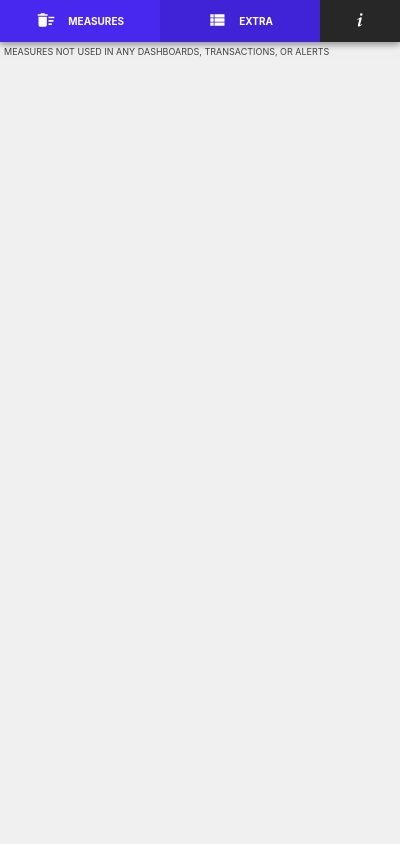
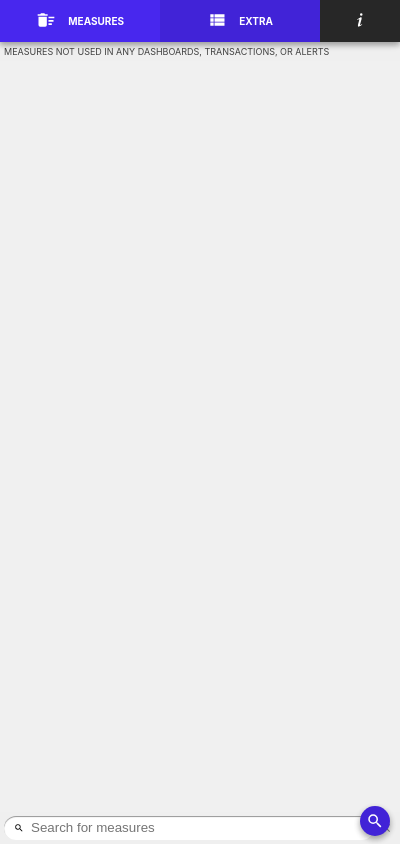
Before and after one commit to areknow/electron-profile, an Electron app: page app/modal.html in a window 400 px wide. Drawn offline with Linux system fonts and the light colour scheme; no server answers.

Commit message:
filter input on main list

```diff
--- a/app/js/modal.js
+++ b/app/js/modal.js
@@ -7,7 +7,7 @@
   var dashboards;
 
 
-  //message received from main process with info for each modal
+  //message received from main process with info for this modal
   require('electron').ipcRenderer.on('profileObject', (event, message) => {
     console.log(message)
 
@@ -37,23 +37,22 @@
 
 
     //add window title and counts
-    var title = document.getElementById('modal-title');
     $('#modal .section-1 .inner .count').text(unusedMeasures.length)
     $('#modal .section-2 .inner-1 .count').text(allMeasures.length)
     $('#modal .section-2 .inner-2 .count').text(transactions.length)
     $('#modal .section-2 .inner-3 .count').text(dashboards.length)
 
 
-    //add profile name to section3 title
+    //add profile name to section3 title and modal app title
     var profileName;
     //check if platform is windows to use back slashes
     var os = require('os');
     if (os.platform() == 'win32') {
-      profileName = message.nameWin
+      profileName = message.profileObject.profile.nameWin
     } else {
-      profileName = message.name
+      profileName = message.profileObject.profile.name
     }
-    title.innerHTML = profileName
+    document.getElementById('modal-title').innerHTML = profileName
     $('.section-3 .material .title #stat-profilename').text(profileName)
 
 
@@ -179,5 +178,37 @@
   $('.section-3 .buttons .print-dashboards').click(function() {
     exportList('Dashboards.txt',dashboards);
   })
+  $('.search-button').click(function() {
+    $(this).hide()
+    $('#unused-measures').css('height','calc(100% - 50px)')
+    $('.filter-wrap').show()
+  })
+  $('.search-close').click(function() {
+    $('.search-button').show()
+    $('#unused-measures').css('height','calc(100% - 20px)')
+    $('.filter-wrap').hide()
+    $("#filter-input").val('')
+    $("#filter-input").keyup()
+  })
+
 
 })();
+
+
+//filter the main list
+function filterList() {
+  var input, filter, ul, li, a, i;
+  input = document.getElementById('filter-input');
+  filter = input.value.toUpperCase();
+  ul = $('.section-1 ul')
+  li = $('.section-1 ul li')
+  for (i = 0; i < li.length; i++) {
+    a = li[i].getElementsByTagName("span")[0];
+    if (a.innerHTML.toUpperCase().indexOf(filter) > -1) {
+      li[i].style.display = "";
+    } else {
+      li[i].style.display = "none";
+    }
+  }
+  $('#modal .section-1 .inner .count').text($('.section-1 ul li:not([style*="display: none"])').length)
+}
--- a/app/modal.html
+++ b/app/modal.html
@@ -36,8 +36,17 @@
       <div class="inner">
         <div class="heading"><span class="count"></span> MEASURES NOT USED IN ANY DASHBOARDS, TRANSACTIONS, OR ALERTS
         </div>
-        <ul></ul>
+        <ul id="unused-measures"></ul>
+        <div class="filter-wrap">
+          <svg class="search" viewBox="0 0 24 24"><path fill="#000000" d="M9.5,3A6.5,6.5 0 0,1 16,9.5C16,11.11 15.41,12.59 14.44,13.73L14.71,14H15.5L20.5,19L19,20.5L14,15.5V14.71L13.73,14.44C12.59,15.41 11.11,16 9.5,16A6.5,6.5 0 0,1 3,9.5A6.5,6.5 0 0,1 9.5,3M9.5,5C7,5 5,7 5,9.5C5,12 7,14 9.5,14C12,14 14,12 14,9.5C14,7 12,5 9.5,5Z" /></svg>
+          <input type="text" id="filter-input" onkeyup="filterList()" placeholder="Search for measures">
+          <svg class="search-close" viewBox="0 0 24 24"><path fill="#000000" d="M19,6.41L17.59,5L12,10.59L6.41,5L5,6.41L10.59,12L5,17.59L6.41,19L12,13.41L17.59,19L19,17.59L13.41,12L19,6.41Z" /></svg>
+        </div>
+        <div class="search-button">
+          <svg class="search" viewBox="0 0 24 24"><path fill="#000000" d="M9.5,3A6.5,6.5 0 0,1 16,9.5C16,11.11 15.41,12.59 14.44,13.73L14.71,14H15.5L20.5,19L19,20.5L14,15.5V14.71L13.73,14.44C12.59,15.41 11.11,16 9.5,16A6.5,6.5 0 0,1 3,9.5A6.5,6.5 0 0,1 9.5,3M9.5,5C7,5 5,7 5,9.5C5,12 7,14 9.5,14C12,14 14,12 14,9.5C14,7 12,5 9.5,5Z" /></svg>
+        </div>
       </div>
+
     </div>
     <div class="section section-2">
       <div class="inner inner-1">
--- a/app/scss/style.scss
+++ b/app/scss/style.scss
@@ -11,12 +11,8 @@
 ::-webkit-scrollbar:horizontal {
   display: none;
 }
-::-webkit-scrollbar-track {
-//  background: #fff;
-}
 ::-webkit-scrollbar-thumb {
   background: #d1d1d1;
-  border-radius: 2px;
 }
 
 
@@ -292,7 +288,7 @@ ul {
         padding: 4px;
       }
       ul {
-        height: calc(100% - 20px)
+        height: calc(100% - 20px);
       }
     }
   }
@@ -301,6 +297,80 @@ ul {
   }
   .section-1 {
     display: block;
+    #unused-measures {
+      z-index: 1;
+    }
+    .filter-wrap {
+      background: #c8c7d1;
+      background: #EFEFEF;
+      display: block;
+      width: 100%;
+      position: absolute;
+      bottom: 0;
+      .search {
+        height: 10px;
+        width: 10px;
+        position: absolute;
+        bottom: 0;
+        left: 14px;
+        top: 0;
+        margin: auto;
+      }
+      .search-close {
+        height: 14px;
+        width: 14px;
+        position: absolute;
+        right: 7px;
+        bottom: 0;
+        top: 0;
+        margin: auto;
+        path {
+          fill: grey;
+          transition: all .2s ease;
+        }
+        &:hover {
+          path {
+            fill: #4e4e4e
+          }
+        }
+      }
+      input {
+        width: calc(100% - 30px);
+        -webkit-appearance: none;
+        border-radius: 14px;
+        border: none;
+        padding: 4px;
+        padding-left: 27px;
+        padding-bottom: 5px;
+        margin: 4px;
+        box-shadow:inset 0 1px 1px 0 rgba(0, 0, 0, 0.42);
+        background: #fff;
+      }
+    }
+    .search-button {
+      height: 30px;
+      width: 30px;
+      background: #4123D7;
+      border-radius: 100%;
+      position: absolute;
+      z-index: 4;
+      bottom: 8px;
+      right: 10px;
+      padding: 6px;
+      box-shadow: 0 3px 6px rgba(0,0,0,0.16), 0 3px 6px rgba(0,0,0,0.23);
+      cursor: pointer;
+      transition: all .2s ease;
+      svg {
+        cursor: pointer;
+        path {
+          fill: white;
+          cursor: pointer;
+        }
+      }
+      &:hover {
+        background: #4827ee;
+      }
+    }
   }
   .section-2 {
     .inner {
```
Also changed, not shown: app/css/style.css, 1 other file.
